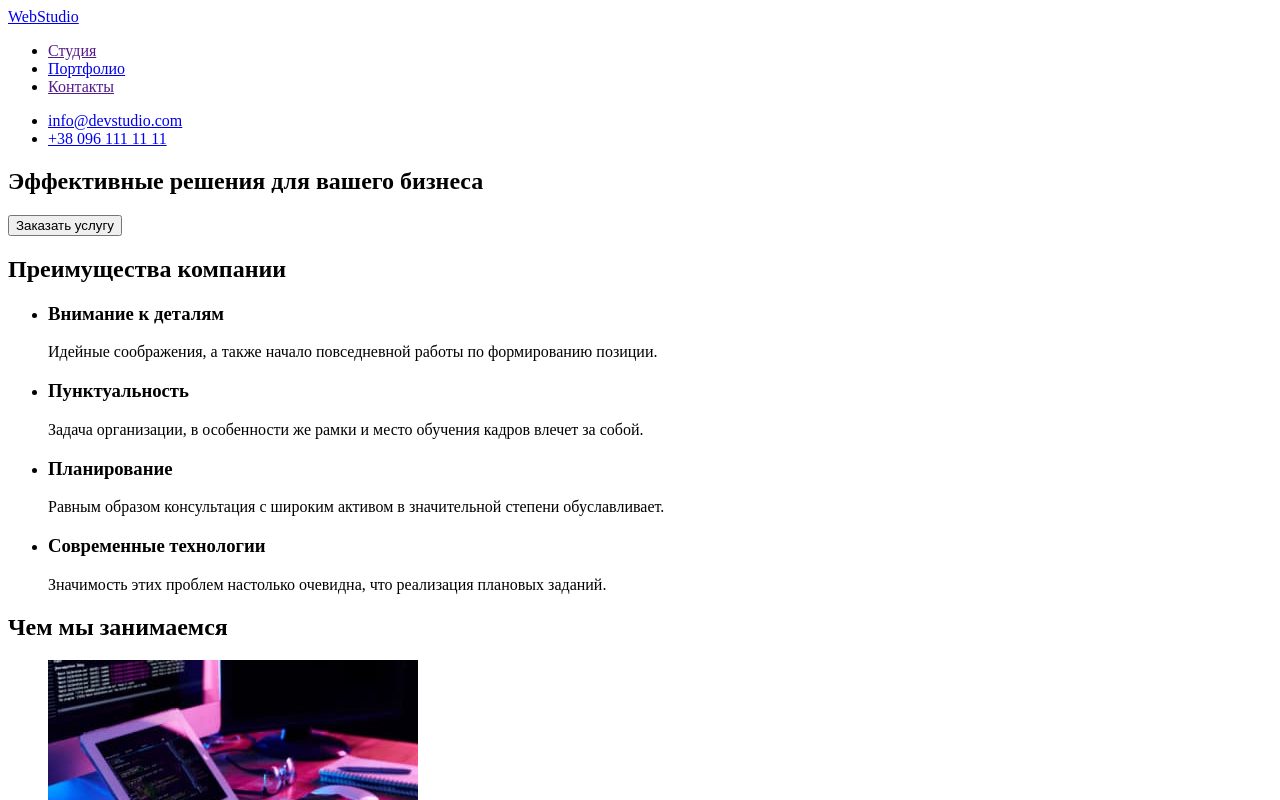
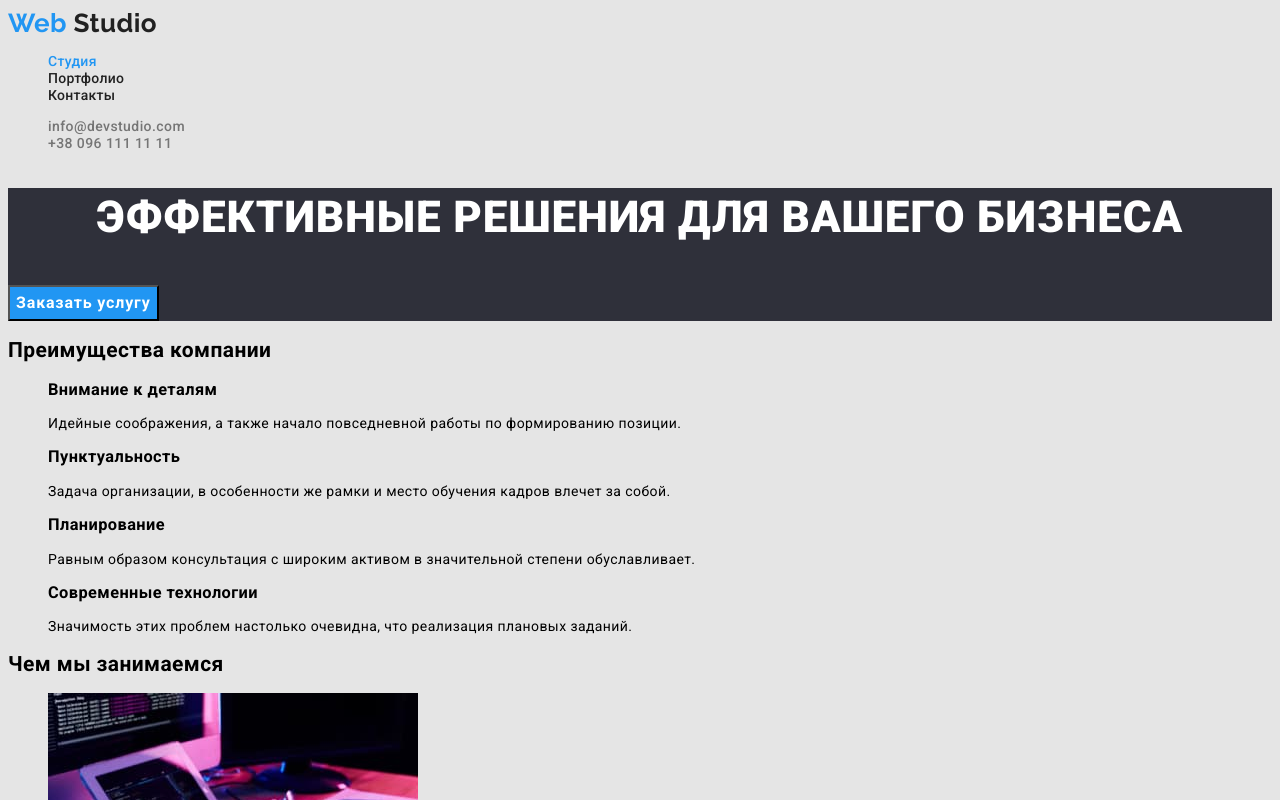
Before and after one commit to SerhiiBakun/goit-markup-hw-02, a plain HTML site: page index.html in a window 1280 px wide. Shown: the top 800 px of the page. Drawn offline with Linux system fonts and the light colour scheme.

Commit message:
styles on progress...

```diff
--- a/css/styles.css
+++ b/css/styles.css
@@ -1,5 +1,98 @@
 :root {
   --title-text-color: #212121;
   --primary-text-color: #757575;
+  --tex-color-white: #ffffff;
   --accent-color: #2196f3;
+  --primary-bg-color:#e5e5e5;
+
+
 }
+
+body {
+  font-family: 'Roboto', sans-serif;
+  font-weight: 400;
+  font-size: 14px;
+  letter-spacing: 0.03em;
+  background-color: var(--primary-bg-color);
+}
+
+.list {
+  list-style: none;
+}
+
+/* Header */
+
+/* Logo */
+.logo {
+  font-family: 'Raleway';
+  font-size: 26px;
+  line-height: 1.2;
+  text-decoration: none;
+  font-weight: 700;
+  color: var(--accent-color)
+}
+.header .accent {
+  color: var(--title-text-color);
+}
+.footer .accent {
+  color: var(--tex-color-white);
+}
+
+/* Nav-list */
+
+.nav-link {
+  font-weight: 500;
+  line-height: 1.14;
+  letter-spacing: 0.02em;
+  color: var(--title-text-color);
+  text-decoration: none;
+}
+.nav-link.current {
+  color: var(--accent-color);
+}
+.nav-link:hover,
+.nav-link:focus {
+  color: var(--accent-color);
+}
+.nav-link.current:hover,
+.nav-link.current:focus {
+  color: var(--title-text-color);
+}
+
+/* Contacts */
+.contacts-item {
+  font-weight: 500;
+  line-height: 1.14;
+  color: var(--primary-text-color);
+  text-decoration: none;
+}
+.contacts-item:hover,
+.contacts-item:focus {
+  color: var(--accent-color);
+}
+
+/* Hero */
+
+.hero {
+  background-color: #2F303A;
+  letter-spacing: 0.06em;
+}
+
+.hero-title {
+    font-weight: 900;
+    font-size: 44px;
+    line-height: 1.36;
+    text-align: center;
+    text-transform: uppercase;
+    color: var(--tex-color-white);
+}
+.hero .btn {
+    font-family: inherit;
+      font-weight: 700;
+      font-size: 16px;
+      line-height: 1.88;
+      text-align: center;
+      letter-spacing: inherit;
+      color: var(--tex-color-white);
+      background-color: var(--accent-color);
+}
--- a/index.html
+++ b/index.html
@@ -4,7 +4,13 @@
 		<meta charset="UTF-8" />
 		<meta http-equiv="X-UA-Compatible" content="IE=edge" />
 		<meta name="viewport" content="width=device-width, initial-scale=1.0" />
-    <title>Главная</title>
+		<title>Web Studio (Version 2.1)</title>
+		<link rel="preconnect" href="https://fonts.googleapis.com" />
+		<link rel="preconnect" href="https://fonts.gstatic.com" crossorigin />
+		<link
+			href="https://fonts.googleapis.com/css2?family=Raleway:wght@700&family=Roboto:wght@400;500;700;900&display=swap"
+			rel="stylesheet"
+		/>
 		<link rel="stylesheet" href="./css/styles.css" />
 	</head>
 	<body>
@@ -12,45 +18,44 @@
 		<header class="header">
 			<!-- Головна навігація -->
 			<nav class="nav">
-        <a href="./index.html" lang="en" class="logo">WebStudio</a>
-        <ul class="nav-list">
-          <li><a href="">Студия</a></li>
-          <li><a href="./portfolio.html">Портфолио</a></li>
-          <li><a href="">Контакты</a></li>
+				<a href="./index.html" lang="en" class="logo">
+					Web
+					<span class="accent">Studio</span>
+				</a>
+				<ul class="nav-list list">
+					<li><a href="./index.html" class="nav-link current">Студия</a></li>
+					<li><a href="./portfolio.html" class="nav-link">Портфолио</a></li>
+					<li><a href="" class="nav-link">Контакты</a></li>
 				</ul>
 			</nav>
 			<!-- Контакти -->
-      <ul>
-        <li><a href="mailto:info@devstudio.com">info@devstudio.com</a></li>
-        <li><a href="tel:+380961111111">+38 096 111 11 11</a></li>
+			<ul class="contact list">
+				<li><a href="mailto:info@devstudio.com" class="contacts-item">info@devstudio.com</a></li>
+				<li><a href="tel:+380961111111" class="contacts-item">+38 096 111 11 11</a></li>
 			</ul>
 		</header>
 		<!-- Main -->
 		<main>
 			<!-- Головний заголовок -->
-      <section>
-        <h1>Эффективные решения для вашего бизнеса</h1>
-        <button type="button">Заказать услугу</button>
+			<section class="hero">
+				<h1 class="hero-title">Эффективные решения для вашего бизнеса</h1>
+				<button type="button" class="btn">Заказать услугу</button>
 			</section>
 			<!-- Переваги компанії -->
 			<section>
 				<h2>Преимущества компании</h2>
-        <ul>
+				<ul class="list">
 					<li>
 						<h3>Внимание к деталям</h3>
 						<p>Идейные соображения, а также начало повседневной работы по формированию позиции.</p>
 					</li>
 					<li>
 						<h3>Пунктуальность</h3>
-            <p>
-              Задача организации, в особенности же рамки и место обучения кадров влечет за собой.
-            </p>
+						<p>Задача организации, в особенности же рамки и место обучения кадров влечет за собой.</p>
 					</li>
 					<li>
 						<h3>Планирование</h3>
-            <p>
-              Равным образом консультация с широким активом в значительной степени обуславливает.
-            </p>
+						<p>Равным образом консультация с широким активом в значительной степени обуславливает.</p>
 					</li>
 					<li>
 						<h3>Современные технологии</h3>
@@ -61,7 +66,7 @@
 			<!-- Чим займається компанія -->
 			<section>
 				<h2>Чем мы занимаемся</h2>
-        <ul>
+				<ul class="list">
 					<li>
 						<img src="./images/project-1.jpg" alt="HTML разметка" width="370" />
 					</li>
@@ -76,7 +81,7 @@
 			<!-- Співробітники -->
 			<section>
 				<h2>Наша команда</h2>
-        <ul>
+				<ul class="list">
 					<li>
 						<img src="./images/product-designer.jpg" alt="Фото" width="270" />
 						<h2>Игорь Демьяненко</h2>
@@ -101,11 +106,14 @@
 			</section>
 		</main>
 		<!-- Футер -->
-    <footer>
-      <a href="./index.html" lang="en" class="logo">WebStudio</a>
+		<footer class="footer">
+			<a href="./index.html" lang="en" class="logo">
+				Web
+				<span class="accent">Studio</span>
+			</a>
 			<!-- Контактні дані компанії -->
 			<address>
-        <ul>
+				<ul class="list">
 					<li><a href="">г. Киев, пр-т Леси Украинки, 26</a></li>
 					<li><a href="mailto:info@example.com">info@example.com</a></li>
 					<li><a href="tel:+380991111111">+38 099 111 11 11</a></li>
```
Also changed, not shown: .prettierrc.json. Lines whose indentation alone changed are shown as unchanged.
